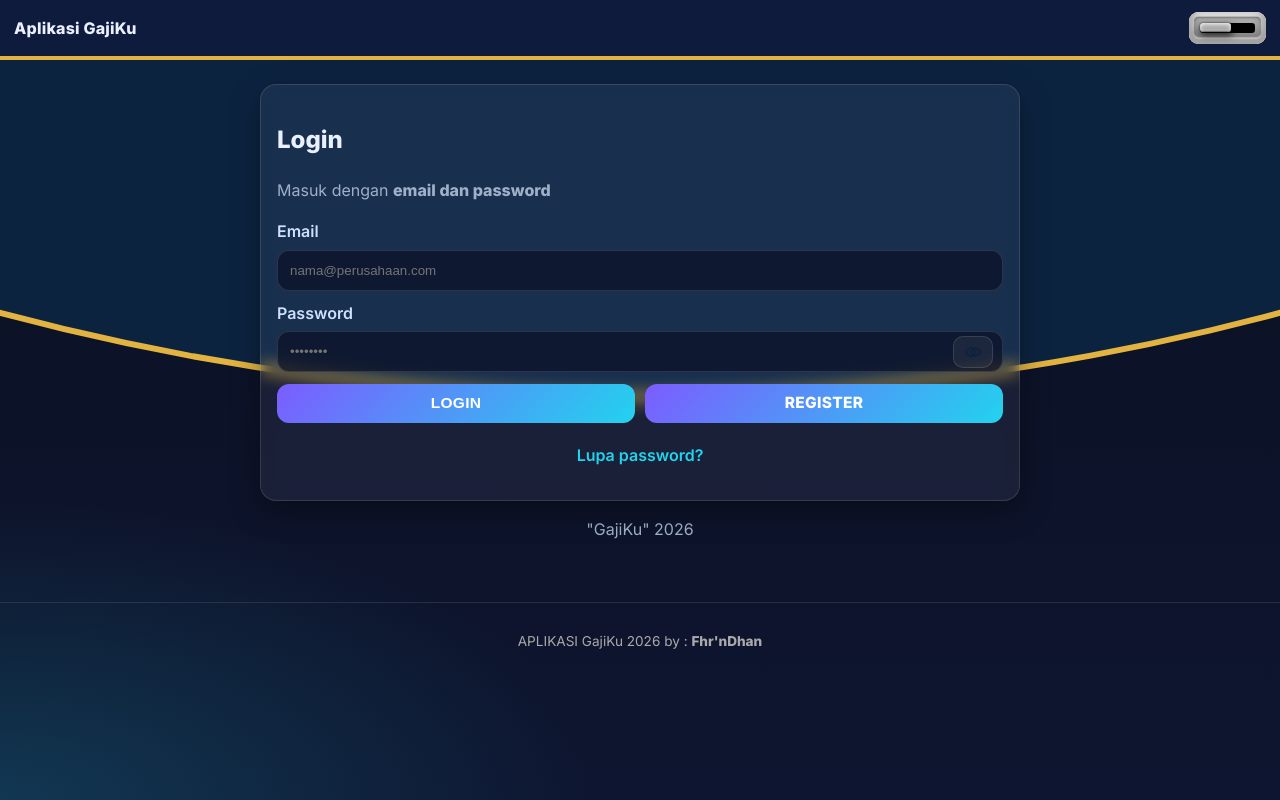
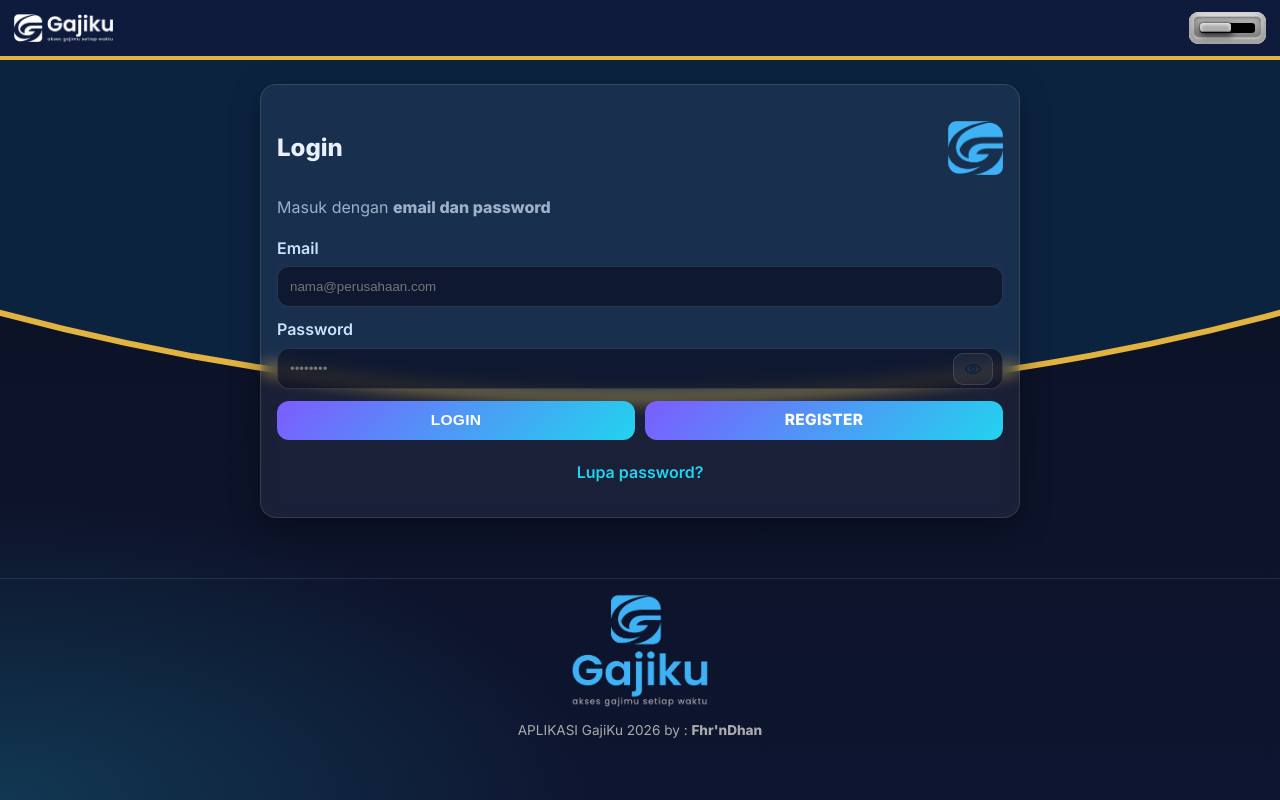
Before and after one commit to ramdaf1f/Gajiku, a Flask app: page /login in a window 1280 px wide. Run offline with Flask 3, Linux system fonts and the light colour scheme.

Commit message:
Update branding and auth logos

```diff
--- a/static/style.css
+++ b/static/style.css
@@ -114,7 +114,9 @@
   border-bottom:4px solid #e3b341;
   justify-content:space-between;
 }
-.brand{font-weight:800; letter-spacing:.2px}
+.brand{font-weight:800; letter-spacing:.2px; display:flex; align-items:center; gap:10px}
+.brand-logo{height:28px; width:auto; display:block}
+body:not(.theme-new) .brand-logo{filter:brightness(0) invert(1)}
 .topbar-actions{display:flex; align-items:center; gap:10px}
 #mainnav{display:flex; align-items:center; gap:10px}
 #mainnav a, #mainnav button{color:var(--text); padding:8px 10px; border-radius:8px; border:1px solid transparent}
@@ -247,6 +249,13 @@
   background:rgba(12,16,36,.7); color:var(--text); outline:none;
 }
 input:focus{border-color:var(--accent)}
+.login-header{
+  display:flex;
+  align-items:center;
+  justify-content:space-between;
+  gap:12px;
+}
+.login-logo{height:54px; width:auto; display:block}
 
 .password-field{position:relative;}
 .password-field input{padding-right:110px;}
@@ -684,6 +693,10 @@
   color:#aaa; border-top:1px solid rgba(255,255,255,0.1);
   position:relative; z-index:1;
 }
+.footer-logo{
+  height:113px; width:auto; display:block;
+  margin:0 auto 8px;
+}
 
 /* Simple table (admin pegawai) */
 .simple-table{width:100%; border-collapse:collapse}
--- a/templates/base.html
+++ b/templates/base.html
@@ -19,7 +19,9 @@
   </script>
   <div class="bg-orb bg-orb--navy" aria-hidden="true"></div>
 <header class="topbar">
-  <div class="brand">Aplikasi GajiKu</div>
+  <div class="brand">
+    <img src="{{ url_for('static', filename='img/logorow-gajiku.png') }}" alt="Logo GajiKu" class="brand-logo">
+  </div>
   <div class="topbar-actions">
     <div class="toggle" id="theme-toggle" role="button" aria-label="Toggle theme" aria-pressed="false" tabindex="0">
       <div class="handle"></div>
@@ -43,6 +45,7 @@
 </main>
 
 <footer class="footer">
+  <img src="{{ url_for('static', filename='img/logogajiku.png') }}" alt="Logo GajiKu" class="footer-logo">
   <p>APLIKASI GajiKu 2026 by : <b>Fhr'nDhan</b></p>
 </footer>
 
--- a/templates/forgot.html
+++ b/templates/forgot.html
@@ -2,7 +2,10 @@
 {% block title %}Lupa Password • GajiKu{% endblock %}
 {% block content %}
 <section class="card glass" style="max-width:760px;margin:auto">
-  <h1>Lupa Password</h1>
+  <h1 class="login-header">
+    <span>Lupa Password</span>
+    <img src="{{ url_for('static', filename='img/logo_gjku.png') }}" alt="Logo GajiKu" class="login-logo">
+  </h1>
   <p class="muted">Masukkan email akun Anda. Kami akan mengirimkan password baru.</p>
   <form method="post" class="grid" style="grid-template-columns:1fr;gap:12px">
     <input type="hidden" name="csrf_token" value="{{ csrf_token() }}">
--- a/templates/login.html
+++ b/templates/login.html
@@ -3,12 +3,15 @@
 {% block body_class %}login-page{% endblock %}
 {% block content %}
 <section class="card glass" style="max-width:760px;margin:auto">
-  <h1>Login</h1>
+  <h1 class="login-header">
+    <span>Login</span>
+    <img src="{{ url_for('static', filename='img/logo_gjku.png') }}" alt="Logo GajiKu" class="login-logo">
+  </h1>
   <p class="muted">
     Masuk dengan <b>email dan password</b>
   </p>
 
-  <form method="post" action="{{ url_for('web.login') }}" class="grid" style="grid-template-columns:1fr;gap:12px">
+  <form method="post" action="{{ url_for('web.login') }}" class="grid" style="grid-template-columns:1fr;gap:12px;margin-bottom:10px">
     <input type="hidden" name="csrf_token" value="{{ csrf_token() }}">
     <label for="login-email">Email</label>
     <input type="email" id="login-email" name="email" placeholder="nama@perusahaan.com" required>
@@ -36,7 +39,5 @@
   </form>
 </section>
 
-<footer class="muted" style="margin-top:16px;text-align:center">
-  "GajiKu" 2026
-</footer>
+<footer class="muted" style="margin-top:16px;text-align:center"></footer>
 {% endblock %}
```
Also changed, not shown: data/img/logo_gjku.png (added), data/img/logogajiku.png (added), data/img/logorow-gajiku.png (added), data/tarikgaji.db, static/img/logo_gjku.png (added), static/img/logogajiku.png (added), static/img/logorow-gajiku.png (added), static/uploads/avatars/user_54_20260117102538.png (added).
